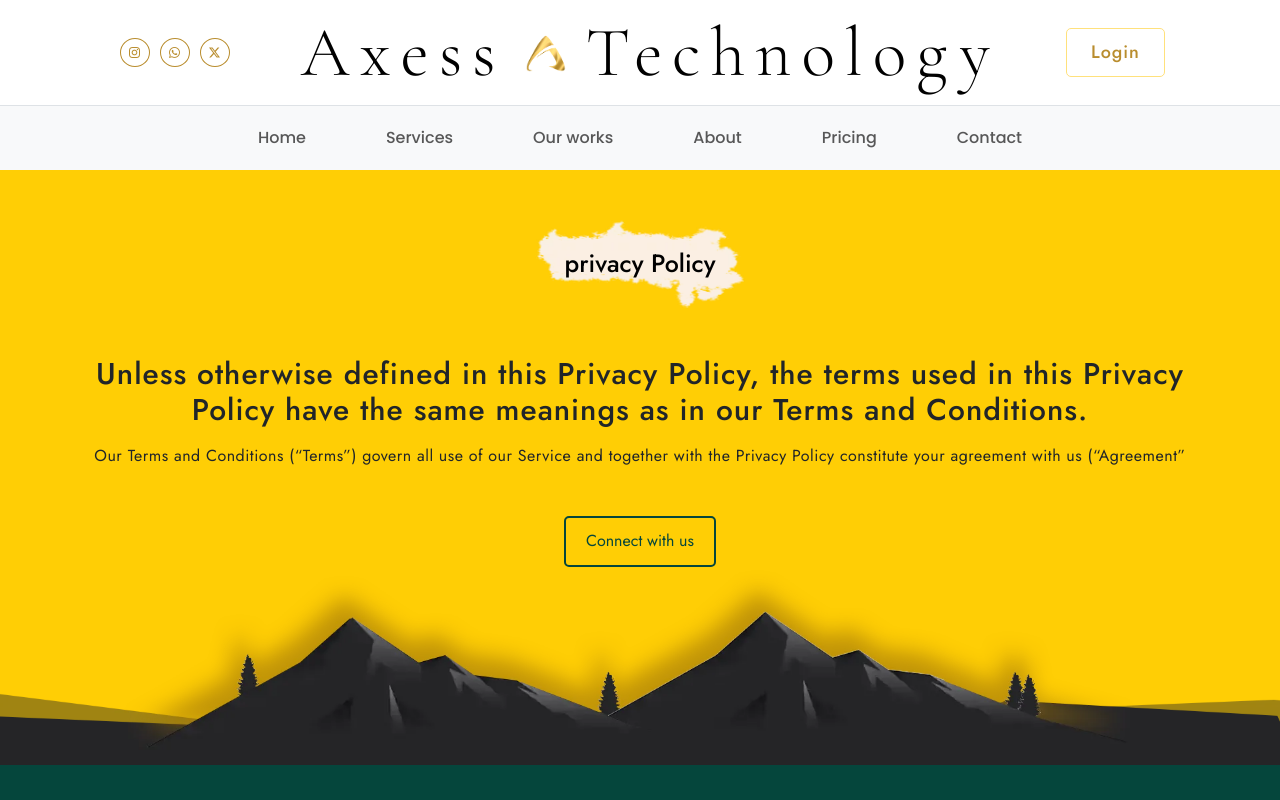
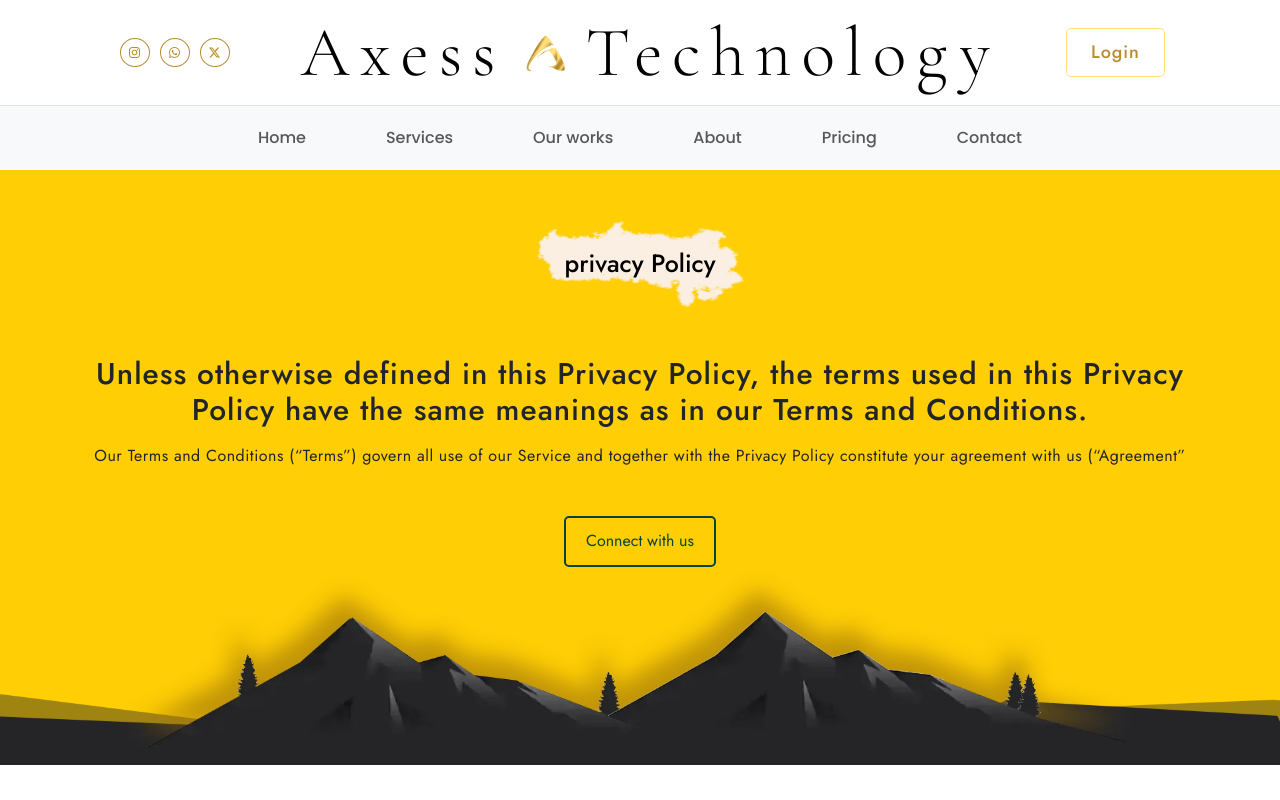
Before and after one commit to axessmongo/AxessTechnology-project, a React (Vite) app in the folder client/: page /privacypolicy in a window 1280 px wide. Shown: the top 800 px of the page. Built offline with nearby package versions, Linux system fonts and the light colour scheme.

Commit message:
privacy policy

```diff
--- a/client/src/assets/css/index.scss
+++ b/client/src/assets/css/index.scss
@@ -331,10 +331,10 @@ img {
   .layer-one {
     animation: height $layer-durations-1 0s 1 forwards;
 
-    .one {
-      // transform: translate(0%, 100%);
-      // animation: layer-one-one $layer-durations-1 0s 1 forwards;
-    }
+    // .one {
+    //   transform: translate(0%, 100%);
+    //   animation: layer-one-one $layer-durations-1 0s 1 forwards;
+    // }
 
     .popup-letters {
       overflow: hidden;
--- a/client/src/pages/Policy.jsx
+++ b/client/src/pages/Policy.jsx
@@ -5,14 +5,14 @@ import Footer from "../components/Footer";
 function Policy() {
   return (
     <>
-      <section className=" bg-green-1 ">
+      <section >
         <Navbar />
         <Banner
           h1="privacy Policy"
           h2="Unless otherwise defined in this Privacy Policy, the terms used in this Privacy Policy have the same meanings as in our Terms and Conditions."
           h3="Our Terms and Conditions (“Terms”) govern all use of our Service and together with the Privacy Policy constitute your agreement with us (“Agreement”"
         />
-
+<div className=" bg-green-1 ">
         <div className="container mt-5">
           <p className="secondary-header text-light">Welcome to Axess Technology.</p>
           <div className="row justify-content-center bg-green-1 text-light">
@@ -400,7 +400,7 @@ function Policy() {
             </div>
           </div>
         </div>
-
+        </div>
         <Footer />
       </section>
     </>
```
